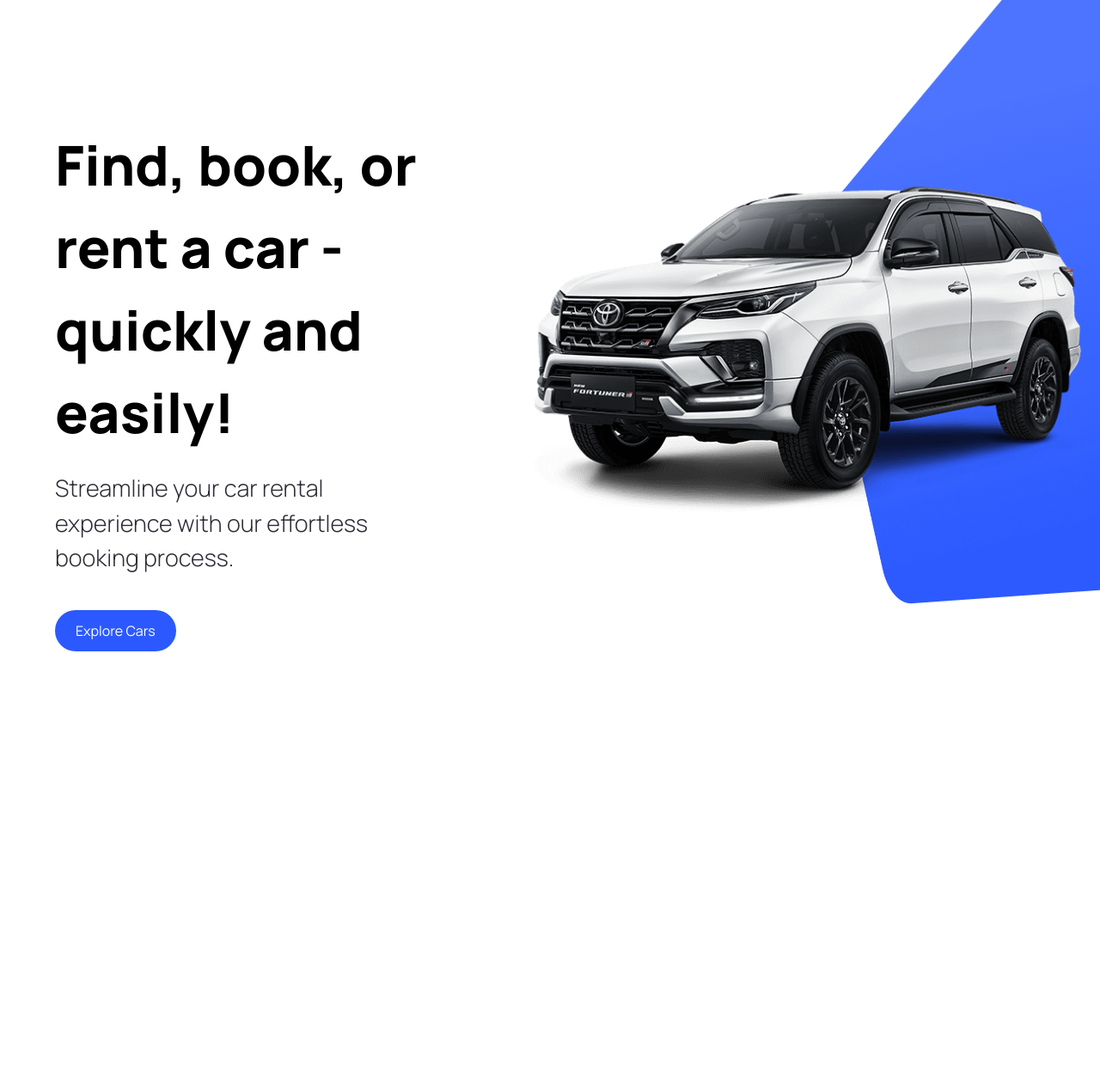
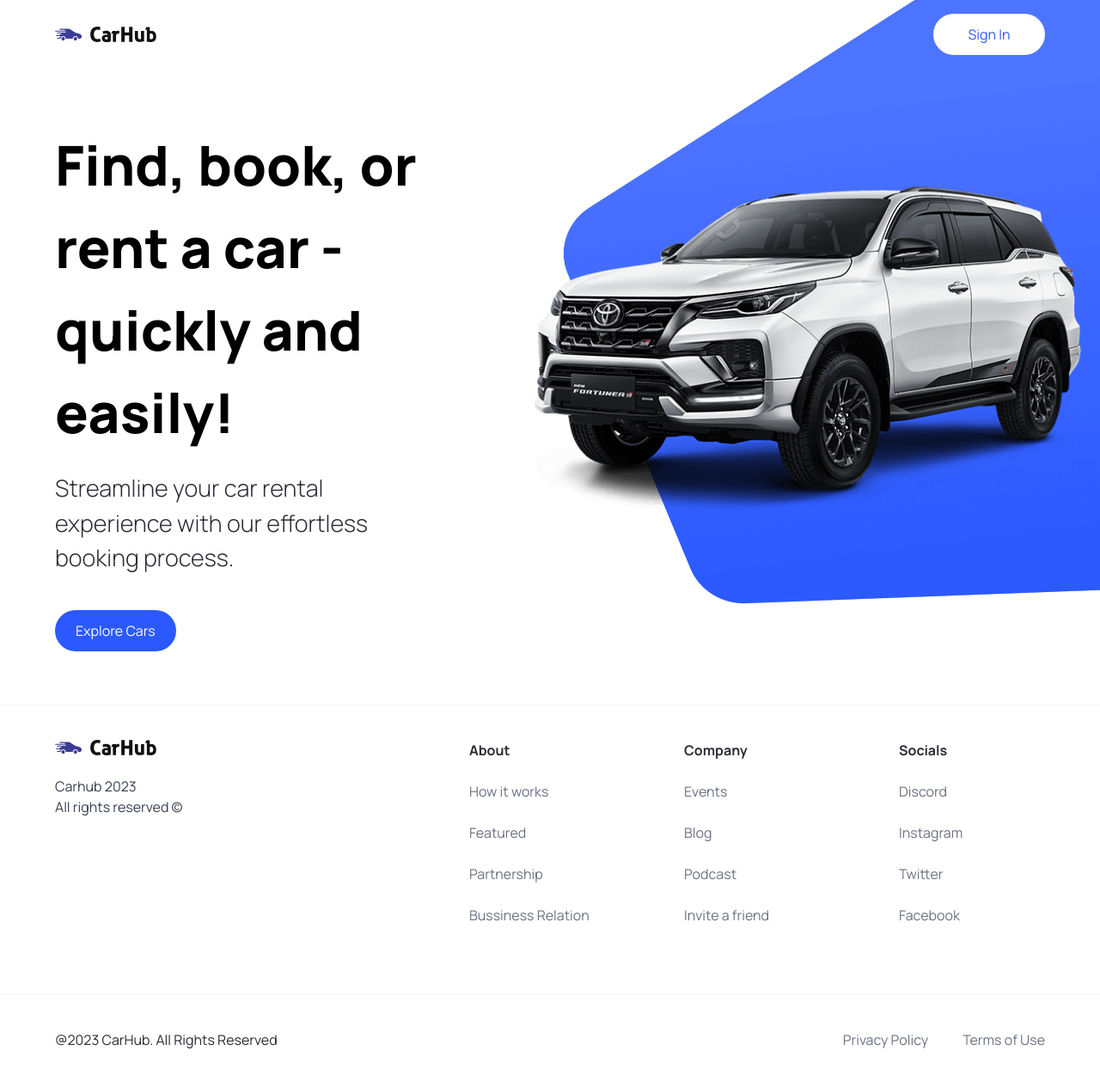
Before and after one commit to spasibostas/car_showcase, a Next.js app: page / in a window 1280 px wide. Shown: the top 1258 px of the page at 86% size. Before the commit the page ends 800 px from the top, so only its background shows below. Built offline with nearby package versions, Linux system fonts and the light colour scheme.

Commit message:
add navbar and footer

```diff
--- a/app/layout.tsx
+++ b/app/layout.tsx
@@ -1,12 +1,10 @@
+import { Footer, Navbar } from '@/components'
 import './globals.css'
 import type { Metadata } from 'next'
-import { Inter } from 'next/font/google'
-
-const inter = Inter({ subsets: ['latin'] })
 
 export const metadata: Metadata = {
-  title: 'Create Next App',
-  description: 'Generated by create next app',
+  title: 'Car hub',
+  description: 'Discover the best cars in the world.',
 }
 
 export default function RootLayout({
@@ -16,7 +14,11 @@
 }) {
   return (
     <html lang="en">
-      <body className={inter.className}>{children}</body>
+      <body className='relative'>
+        <Navbar />
+        {children}
+        <Footer />
+      </body>
     </html>
   )
 }
--- a/components/CustomButton.tsx
+++ b/components/CustomButton.tsx
@@ -3,11 +3,11 @@
 import { CustomButtonProps } from "@/types";
 import Image from "next/image"
 
-const CustomButton = ({ title, containerStyles, handleClick }: CustomButtonProps) => {
+const CustomButton = ({ title, containerStyles, handleClick, btnType }: CustomButtonProps) => {
   return (
     <button
         disabled={false}
-        type={'button'}
+        type={btnType || 'button'}
         className={`custom-btn ${containerStyles}`}
         onClick={handleClick}
     >
--- /dev/null
+++ b/components/Footer.tsx
@@ -0,0 +1,55 @@
+import { footerLinks } from "@/constants";
+import Image from "next/image";
+import Link from "next/link";
+
+const Footer = () => {
+  return (
+    <footer className="flex flex-col text-black-100 mt-5 border-t border-gray-100">
+      <div className="flex max-md:flex-col flex-wrap justify-between gap-5 px-6 py-10 sm:px-16">
+        <div className="flex flex-col justify-start items-start gap-6">
+          <Image
+            src="/logo.svg"
+            alt="logo"
+            width={118}
+            height={18}
+            className="object-contain"
+          />
+          <p className="text-base text-gray-700">
+            Carhub 2023 <br /> All rights reserved &copy;
+          </p>
+        </div>
+
+        <div className="footer__links">
+          {footerLinks.map((link) => (
+            <div key={link.title} className="footer__link">
+              <h3 className="font-bold">{link.title}</h3>
+              {link.links.map((item) => (
+                <Link
+                  key={item.title}
+                  href={item.url}
+                  className="text-gray-500"
+                >
+                  {item.title}
+                </Link>
+              ))}
+            </div>
+          ))}
+        </div>
+      </div>
+
+      <div className="flex justify-between items-center flex-wrap mt-10 border-t border-gray-100 px-6 py-10 sm:px-16">
+        <p>@2023 CarHub. All Rights Reserved</p>
+        <div className="footer__copyrights-link">
+          <Link href="/" className="text-gray-500">
+            Privacy Policy
+          </Link>
+          <Link href="/" className="text-gray-500">
+            Terms of Use
+          </Link>
+        </div>
+      </div>
+    </footer>
+  );
+};
+
+export default Footer;
--- a/components/Hero.tsx
+++ b/components/Hero.tsx
@@ -31,9 +31,8 @@
       <div className="hero__image-container">
         <div className="hero__image">
           <Image src="/hero.png" alt="hero" fill className="object-contain" />
-
+        </div>
           <div className="hero__image-overlay" />
-        </div>
       </div>
     </div>
   );
--- /dev/null
+++ b/components/Navbar.tsx
@@ -0,0 +1,25 @@
+import Image from "next/image"
+import Link from "next/link"
+import CustomButton from "./CustomButton"
+
+const Navbar = () => {
+  return (
+    <header className="w-full absolute z-10">
+      <nav className="max-w-[1440px] mx-auto flex justify-between items-center px-6 py-4 sm:px-16">
+        <Link href="/" className="flex justify-center items-center">
+          <Image
+            src="/logo.svg"
+            alt="Car Hub Logo"
+            width={118}
+            height={18}
+            className="object-contain"
+          />
+        </Link>
+
+        <CustomButton title='Sign In' btnType='button' containerStyles="text-primary-blue rounded-full bg-white min-w-[130px]"/>
+      </nav>
+    </header>
+  );
+};
+
+export default Navbar
--- a/components/index.ts
+++ b/components/index.ts
@@ -1,7 +1,11 @@
 import Hero from './Hero'
 import CustomButton from './CustomButton'
+import Navbar from './Navbar';
+import Footer from './Footer';
 
 export {
     Hero,
-    CustomButton
+    CustomButton,
+    Navbar,
+    Footer
 }
--- /dev/null
+++ b/constants/index.ts
@@ -0,0 +1,29 @@
+export const footerLinks = [
+    {
+      title: "About",
+      links: [
+        { title: "How it works", url: "/" },
+        { title: "Featured", url: "/" },
+        { title: "Partnership", url: "/" },
+        { title: "Bussiness Relation", url: "/" },
+      ],
+    },
+    {
+      title: "Company",
+      links: [
+        { title: "Events", url: "/" },
+        { title: "Blog", url: "/" },
+        { title: "Podcast", url: "/" },
+        { title: "Invite a friend", url: "/" },
+      ],
+    },
+    {
+      title: "Socials",
+      links: [
+        { title: "Discord", url: "/" },
+        { title: "Instagram", url: "/" },
+        { title: "Twitter", url: "/" },
+        { title: "Facebook", url: "/" },
+      ],
+    },
+  ];
--- a/types/index.ts
+++ b/types/index.ts
@@ -4,4 +4,5 @@
     title: string;
     containerStyles?: string;
     handleClick?: MouseEventHandler<HTMLButtonElement>;
+    btnType?: 'button' | 'submit';
 }
```
